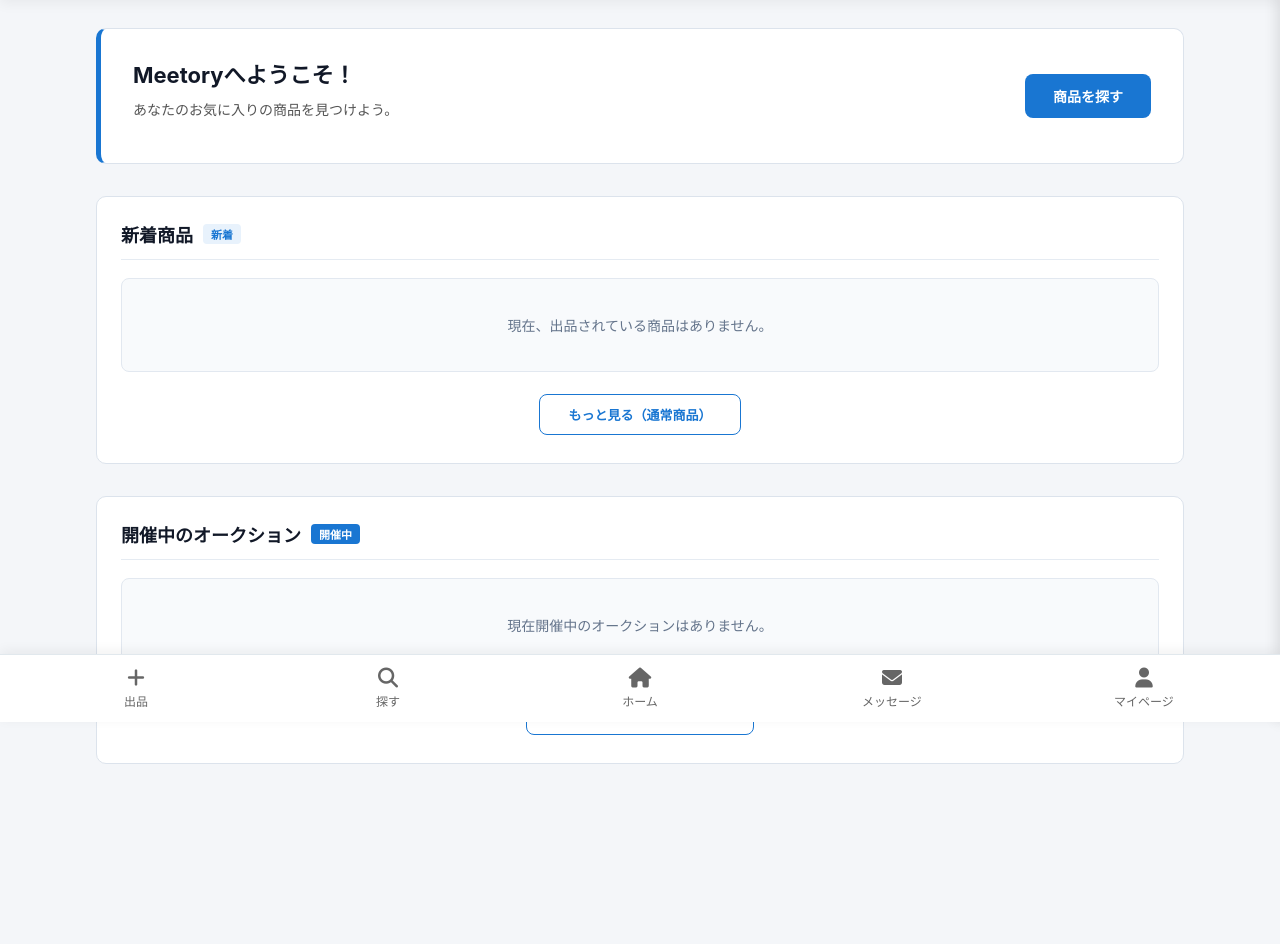
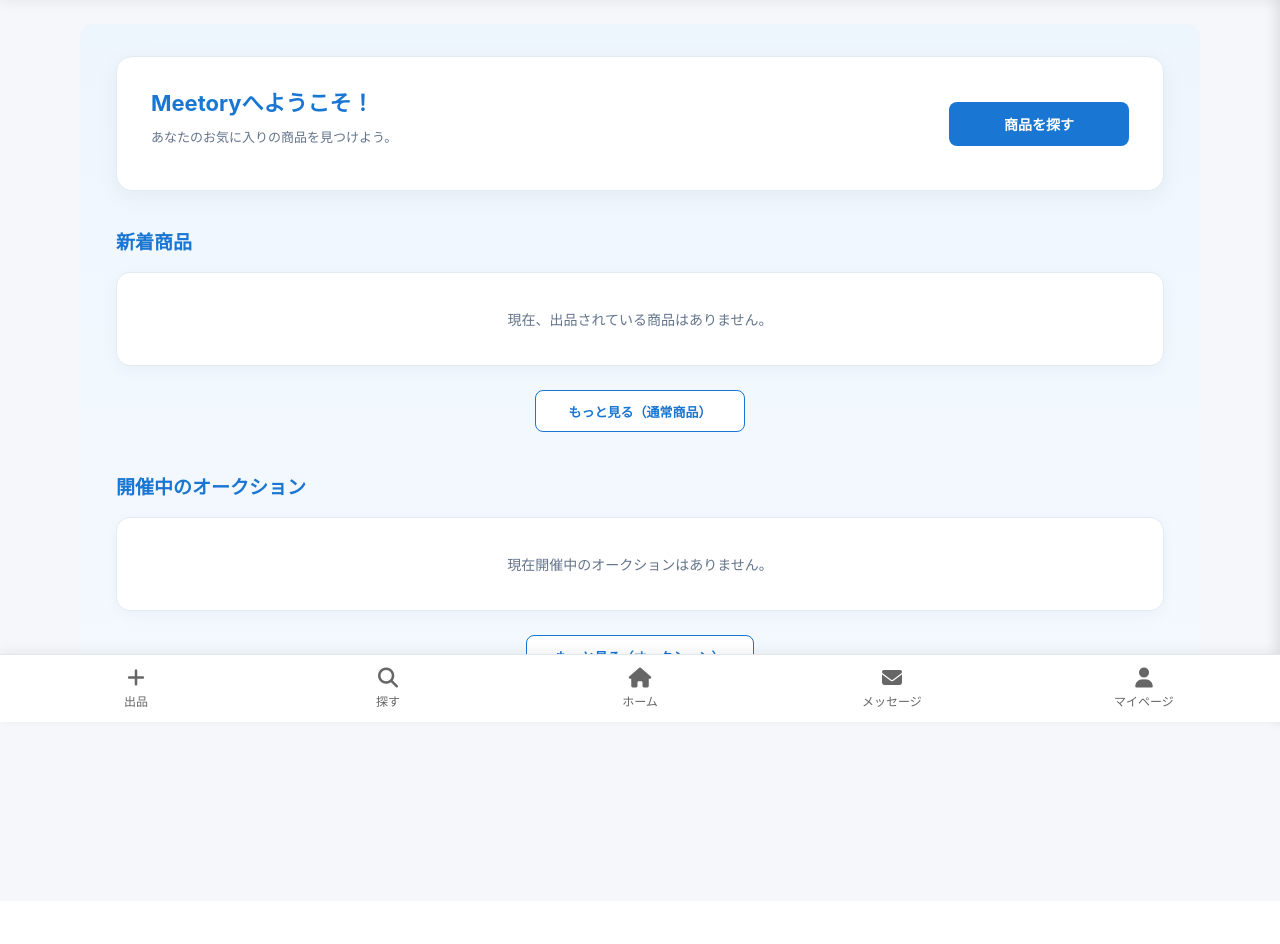
Before and after one commit to 2611043-bot/Meetory, a PHP site: page / in a window 1280 px wide. Shown: the part 78-1022 px from the top of the page. After the commit the page ends 806 px from the top, so only its background shows below. Run offline with PHP 8.4, Linux system fonts and the light colour scheme; data that the repository does not hold is empty; a stand-in replaces the project's code that opens the database connection.

Commit message:
変更内容

```diff
--- a/meetory/assets/css/home.css
+++ b/meetory/assets/css/home.css
@@ -3,23 +3,27 @@
 /* ==============================
     ホーム画面専用スタイルシート
     index.php（初期HTML構成）で使用
+    背景・ボタンの雰囲気を他画面と統一し、レイアウトはホーム仕様に最適化
    ============================== */
 
 body {
-    background-color: #f4f6f9;
+    background-color: #f5f7fa;
     margin: 0;
-    color: #222222;
+    color: #1e293b;
 }
 
 .home-main {
     max-width: 1120px;
-    margin: 28px auto 100px;
-    padding: 0 16px;
+    margin: 24px auto 100px;
+    padding: 32px 36px 44px;
+    border-radius: 12px;
+    background: linear-gradient(180deg, #eef6fd 0%, #f4f9fe 100%);
     box-sizing: border-box;
 }
 
 /* ==============================
-    トップバナー（左右配置で余白の寂しさを解消）
+    トップバナー（.home-intro）
+    前の横長レイアウト＋ログイン/一覧画面の白カード・ボタン質感
    ============================== */
 .home-intro {
     display: flex;
@@ -27,12 +31,12 @@ body {
     align-items: center;
     justify-content: space-between;
     gap: 16px 24px;
+    padding: 28px 34px;
+    margin-bottom: 36px;
+    border: 1px solid #e2ebf5;
+    border-radius: 16px;
     background-color: #ffffff;
-    border: 1px solid #dce3ec;
-    border-left: 5px solid #1976d2;
-    border-radius: 10px;
-    padding: 28px 32px;
-    margin-bottom: 32px;
+    box-shadow: 0 6px 22px rgba(15, 41, 66, 0.05);
 }
 
 @media (min-width: 641px) {
@@ -66,26 +70,28 @@ body {
     margin: 0 0 6px 0;
     font-size: 22px;
     font-weight: 700;
-    color: #111827;
+    color: #1976d2;
 }
 
 .home-intro p {
     margin: 0 0 16px 0;
-    font-size: 14px;
-    color: #555555;
+    font-size: 13px;
+    color: #64748b;
 }
 
 .home-intro a {
     display: inline-flex;
     align-items: center;
     justify-content: center;
-    padding: 12px 28px;
+    min-width: 180px;
+    height: 44px;
+    padding: 0 28px;
+    border-radius: 8px;
     background-color: #1976d2;
     color: #ffffff;
     font-size: 14px;
     font-weight: 700;
     text-decoration: none;
-    border-radius: 8px;
     white-space: nowrap;
     transition: background-color 0.15s;
 }
@@ -99,82 +105,60 @@ body {
    ============================== */
 .new-goods,
 .active-auctions {
-    background-color: #ffffff;
-    border: 1px solid #dce3ec;
-    border-radius: 10px;
-    padding: 24px 24px 28px;
-    margin-bottom: 32px;
+    margin-bottom: 40px;
+}
+
+.active-auctions {
+    margin-bottom: 0;
 }
 
 .new-goods h2,
 .active-auctions h2 {
-    display: flex;
-    align-items: center;
-    gap: 10px;
     margin: 0 0 18px 0;
-    padding-bottom: 12px;
-    border-bottom: 1px solid #e5ebf2;
-    font-size: 18px;
+    font-size: 19px;
     font-weight: 700;
-    color: #111827;
-}
-
-.new-goods h2::after {
-    content: "新着";
-    padding: 2px 8px;
-    border-radius: 4px;
-    background-color: #e8f2fc;
     color: #1976d2;
-    font-size: 11px;
-    font-weight: 700;
-}
-
-.active-auctions h2::after {
-    content: "開催中";
-    padding: 2px 8px;
-    border-radius: 4px;
-    background-color: #1976d2;
-    color: #ffffff;
-    font-size: 11px;
-    font-weight: 700;
 }
 
 .new-goods > p,
 .active-auctions > p {
-    background-color: #f8fafc;
-    border: 1px solid #e2e8f0;
-    border-radius: 8px;
+    margin: 0;
     padding: 36px 16px;
-    margin: 0;
+    border: 1px solid #e2ebf5;
+    border-radius: 14px;
+    background-color: #ffffff;
+    box-shadow: 0 4px 16px rgba(15, 41, 66, 0.04);
     text-align: center;
     color: #64748b;
     font-size: 14px;
 }
 
 /* ==============================
-    商品グリッド（5列構成で適度な密度に）
+    商品グリッド・カード（5列・前のコンパクトなEC構成）
    ============================== */
 .goods-grid {
     display: grid;
     grid-template-columns: repeat(5, minmax(0, 1fr));
-    gap: 14px;
+    gap: 16px;
 }
 
 .goods-card {
     display: flex;
     flex-direction: column;
+    border: 1px solid #e2ebf5;
+    border-radius: 12px;
     background-color: #ffffff;
-    border: 1px solid #e2e8f0;
-    border-radius: 8px;
+    box-shadow: 0 4px 14px rgba(15, 41, 66, 0.04);
     overflow: hidden;
     text-decoration: none;
     color: inherit;
-    transition: border-color 0.15s, box-shadow 0.15s;
+    transition: transform 0.15s, box-shadow 0.15s, border-color 0.15s;
 }
 
 .goods-card:hover {
-    border-color: #1976d2;
-    box-shadow: 0 4px 12px rgba(25, 118, 210, 0.08);
+    border-color: #90caf9;
+    box-shadow: 0 8px 20px rgba(25, 118, 210, 0.1);
+    transform: translateY(-2px);
 }
 
 .goods-card img,
@@ -221,26 +205,30 @@ body {
 .goods-card .auction-end {
     margin: 0;
     padding: 6px 12px;
-    background-color: #f8fafc;
     border-top: 1px solid #f1f5f9;
+    background-color: #f8fbff;
     font-size: 11px;
     color: #64748b;
 }
 
 /* ==============================
-    もっと見るボタン
+    「もっと見る」ボタン（一覧画面のボタン質感に統一）
    ============================== */
 .more-goods {
-    margin-top: 22px;
+    margin-top: 24px;
     text-align: center;
 }
 
 .more-goods a {
-    display: inline-block;
-    padding: 10px 28px;
-    background-color: #ffffff;
+    display: inline-flex;
+    align-items: center;
+    justify-content: center;
+    min-width: 210px;
+    height: 42px;
+    padding: 0 28px;
     border: 1px solid #1976d2;
     border-radius: 8px;
+    background-color: #ffffff;
     color: #1976d2;
     font-size: 13px;
     font-weight: 700;
```
Also changed, not shown: other parts of meetory/assets/css/home.css (+37 -11 lines).
